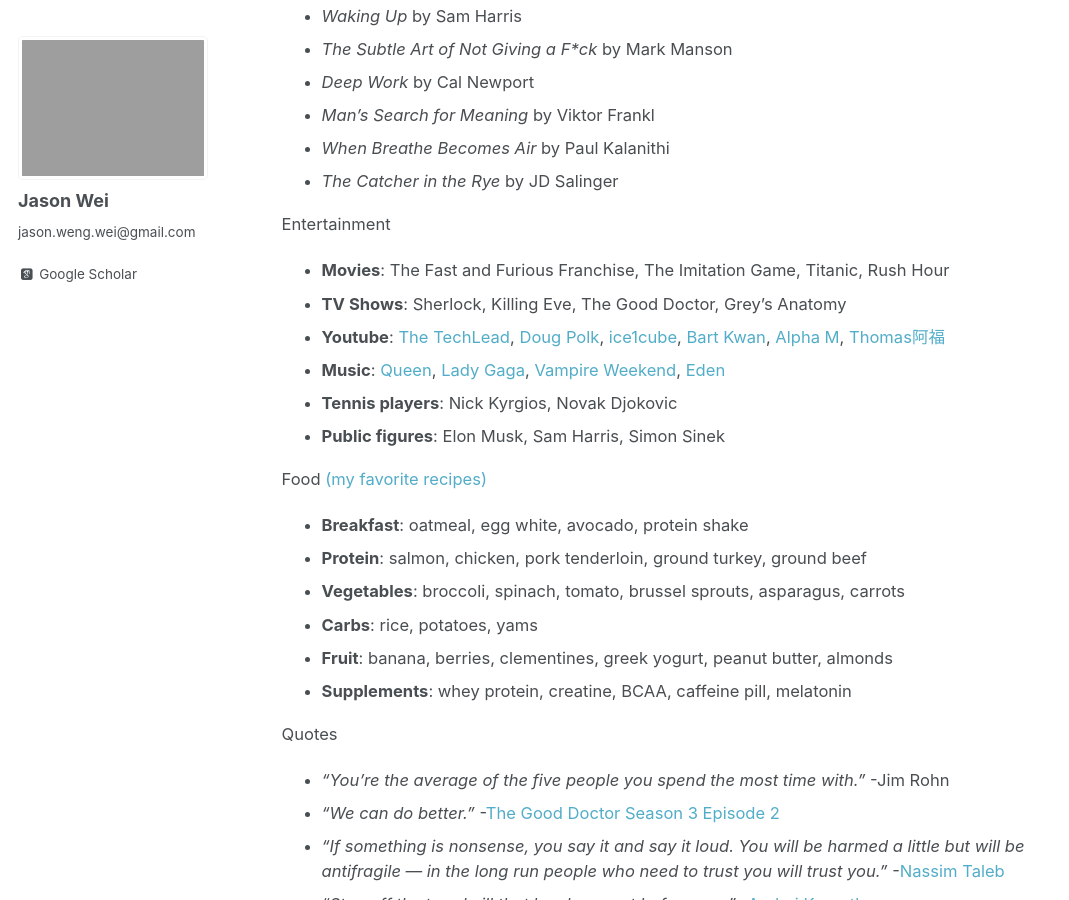
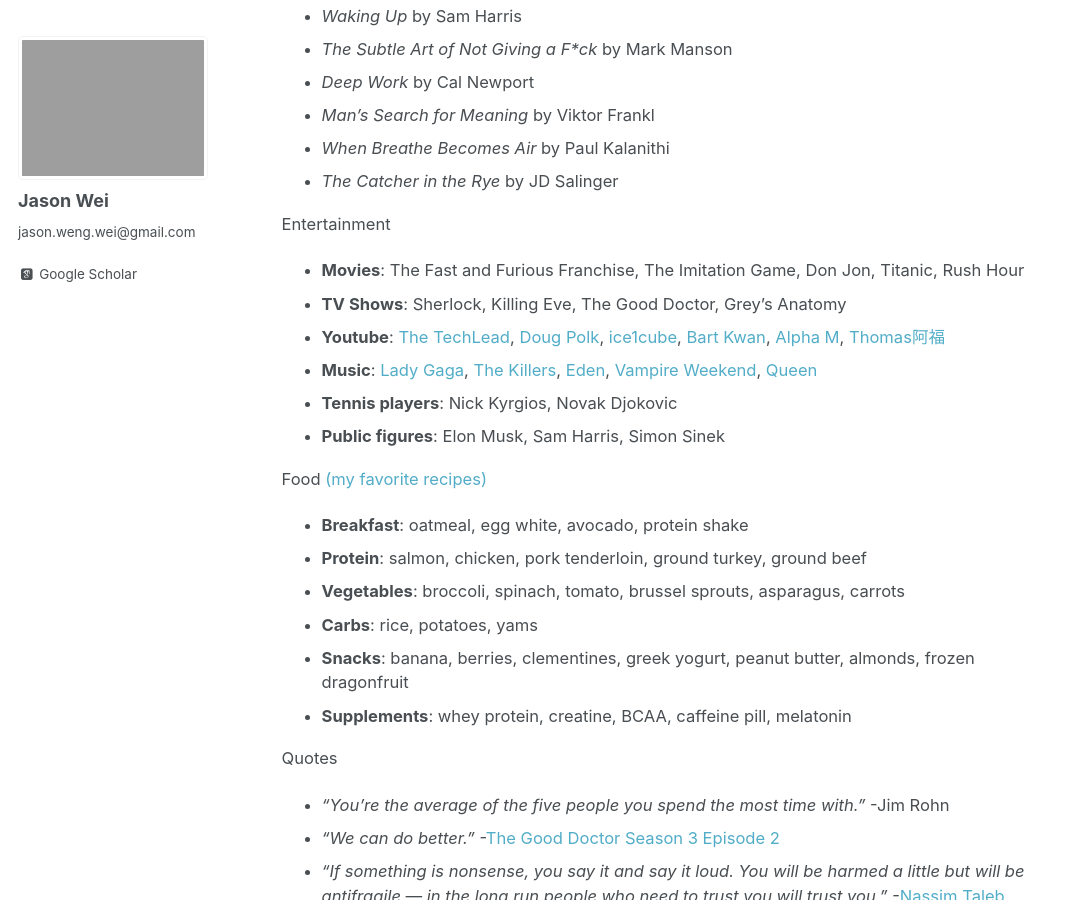
Before and after one commit to jasonwei20/jasonwei20.github.io, a Jekyll site: the page built from _pages/stuff_i_like.md, in a window 1280 px wide and 900 px high, scrolled down 236 px. Shown: the whole window, without its empty margins (0-1069 px from the left). Built offline with Jekyll 4.4.1, drawn with Linux system fonts in a browser that asks for light colours; some web fonts are replaced.

```diff
--- a/_pages/stuff_i_like.md
+++ b/_pages/stuff_i_like.md
@@ -14,10 +14,10 @@ Books
 * *The Catcher in the Rye* by JD Salinger
 
 Entertainment
-* **Movies**: The Fast and Furious Franchise, The Imitation Game, Titanic, Rush Hour
+* **Movies**: The Fast and Furious Franchise, The Imitation Game, Don Jon, Titanic, Rush Hour
 * **TV Shows**: Sherlock, Killing Eve, The Good Doctor, Grey's Anatomy
 * **Youtube**: [The TechLead](https://www.youtube.com/watch?v=fssFXlNk6vw&t=468s), [Doug Polk](https://www.youtube.com/channel/UCyI7FNTudkyALBh9N7hwI9Q), [ice1cube](https://www.youtube.com/user/ice1cubed), [Bart Kwan](https://www.youtube.com/user/bartkwan), [Alpha M](https://www.youtube.com/user/AlphaMconsulting), [Thomas阿福](https://www.youtube.com/channel/UC689uDf0ryZniKpuSK9ESTw)
-* **Music**: [Queen](https://www.youtube.com/watch?v=aA2IRoPFIn0), [Lady Gaga](https://www.youtube.com/watch?v=etjiqgU0_lI), [Vampire Weekend](https://www.youtube.com/watch?v=FwkrrU2WYKg), [Eden](https://www.youtube.com/user/EdenProjectOfficial)
+* **Music**: [Lady Gaga](https://www.youtube.com/watch?v=etjiqgU0_lI), [The Killers](https://www.youtube.com/watch?v=DL5hTUNoljQ), [Eden](https://www.youtube.com/user/EdenProjectOfficial), [Vampire Weekend](https://www.youtube.com/watch?v=FwkrrU2WYKg), [Queen](https://www.youtube.com/watch?v=aA2IRoPFIn0)
 * **Tennis players**: Nick Kyrgios, Novak Djokovic
 * **Public figures**: Elon Musk, Sam Harris, Simon Sinek
 
@@ -26,7 +26,7 @@ Food [(my favorite recipes)](https://jasonwei20.github.io/recipes/)
 * **Protein**: salmon, chicken, pork tenderloin, ground turkey, ground beef
 * **Vegetables**: broccoli, spinach, tomato, brussel sprouts, asparagus, carrots
 * **Carbs**: rice, potatoes, yams
-* **Fruit**: banana, berries, clementines, greek yogurt, peanut butter, almonds
+* **Snacks**: banana, berries, clementines, greek yogurt, peanut butter, almonds, frozen dragonfruit
 * **Supplements**: whey protein, creatine, BCAA, caffeine pill, melatonin
 
 Quotes
```
Also changed, not shown: _drafts/2020-12-31-blog-post-15.md (+15 -0 lines), _pages/about.md (+1 -1 lines), _pages/all_papers.md (+9 -0 lines).
